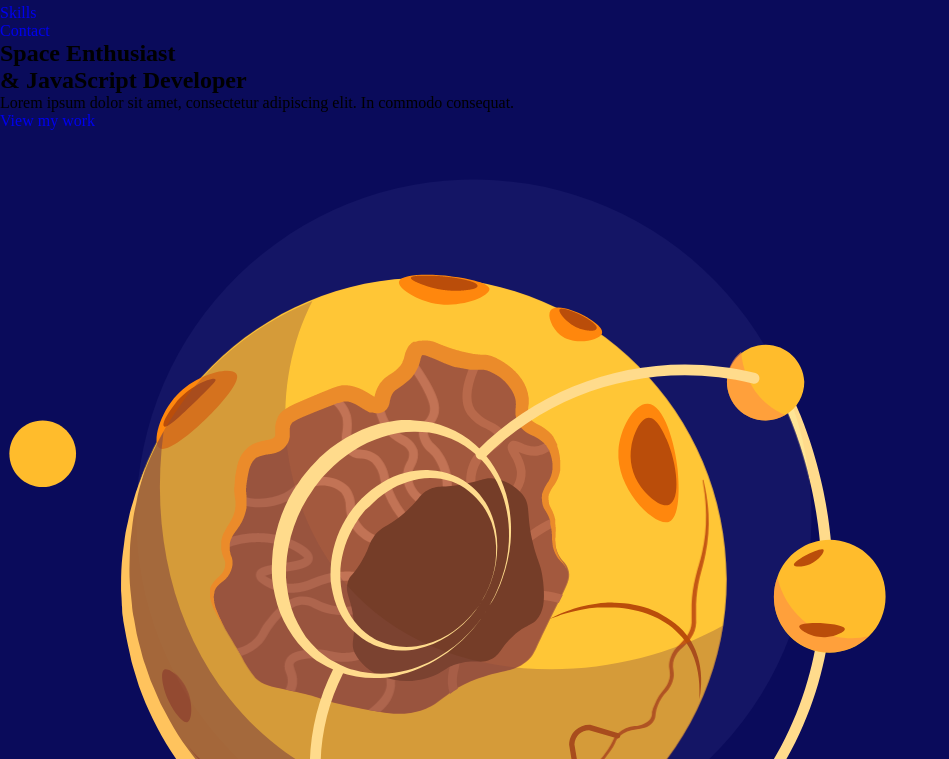
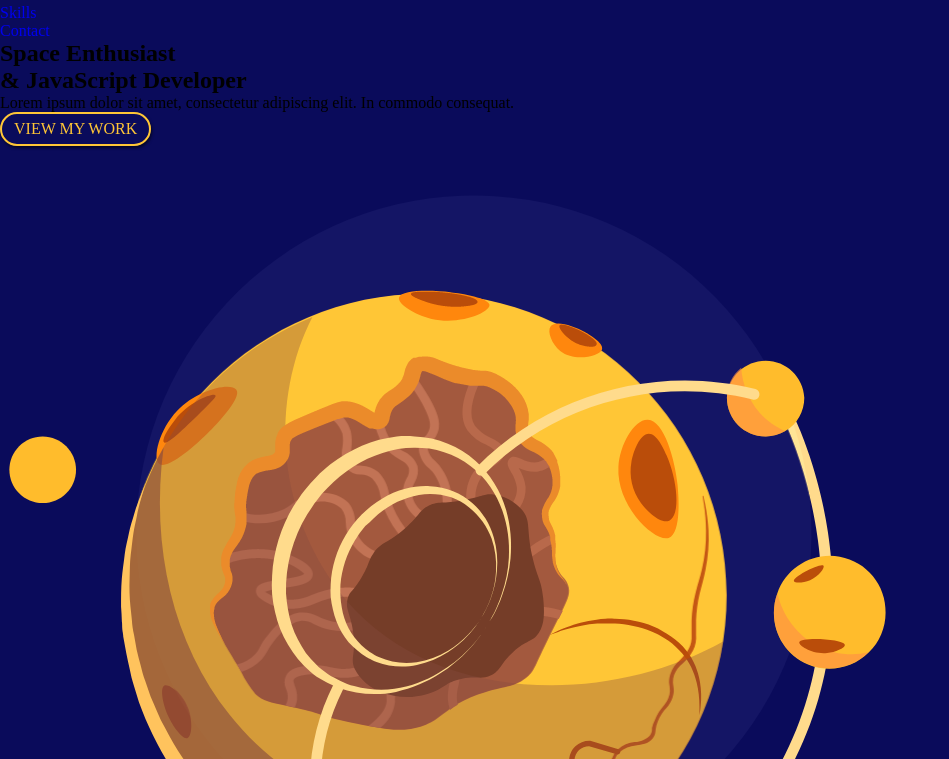
Before and after one commit to Jack112-create/cosmo-junkie, a plain HTML site: page index.html in a window 1280 px wide. Shown: the part 41-800 px from the top of the page, without its empty margins (0-949 px from the left). Drawn offline with Linux system fonts and the light colour scheme.

Commit message:
Add button class styles

```diff
--- a/style.css
+++ b/style.css
@@ -21,3 +21,19 @@ body {
   background: var(--secondary);
   overflow-x: hidden;
 }
+
+.button {
+  background: none;
+  border: 2px solid var(--primary);
+  color: var(--primary);
+  padding: 6px 12px;
+  border-radius: 20px;
+  text-transform: uppercase;
+  box-shadow: 1px 2px 3px rgba(0, 0, 0, 0.6);
+  display: inline-block;
+}
+
+.button:hover {
+  color: #222;
+  background: var(--primary);
+}
```
